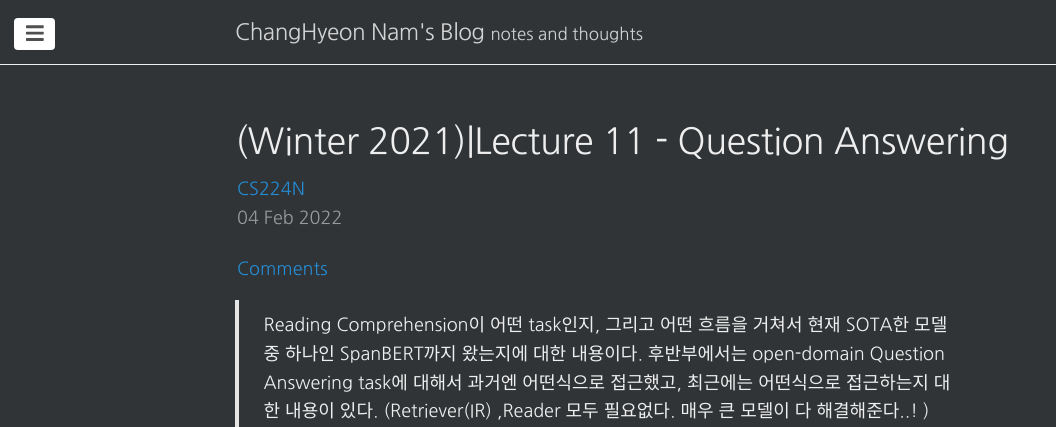
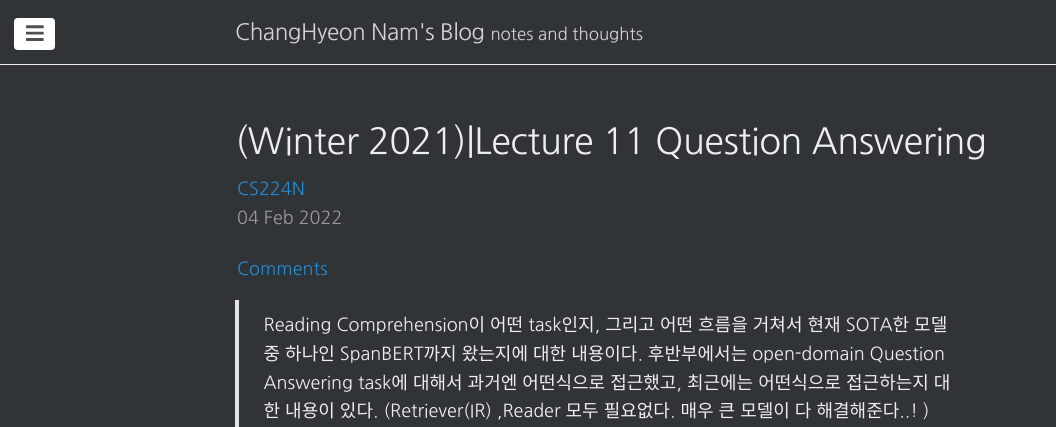
Before and after one commit to changhyeonnam/changhyeonnam.github.io, a Jekyll site: the page built from _posts/2022/2022-2-4-cs224n_lec11.md, in a window 1280 px wide and 900 px high, cut to the strip 0-427 px from the top of the window. Shown: the whole strip, without its empty margins (0-1056 px from the left). Built offline with Jekyll 4.4.1, drawn with Linux system fonts in a browser that asks for light colours; nearby versions of some CDN libraries; formulas are drawn with MathJax 3; comment, search, counter and statistics services are not loaded.

Commit message:
update lec11.md

```diff
--- a/_posts/2022/2022-2-4-cs224n_lec11.md
+++ b/_posts/2022/2022-2-4-cs224n_lec11.md
@@ -1,5 +1,5 @@
 ---
-title: (Winter 2021)|Lecture 11 - Question Answering
+title: (Winter 2021)|Lecture 11  Question Answering
 layout: post
 Created: February 3, 2022 6:56 PM
 tags:
```
